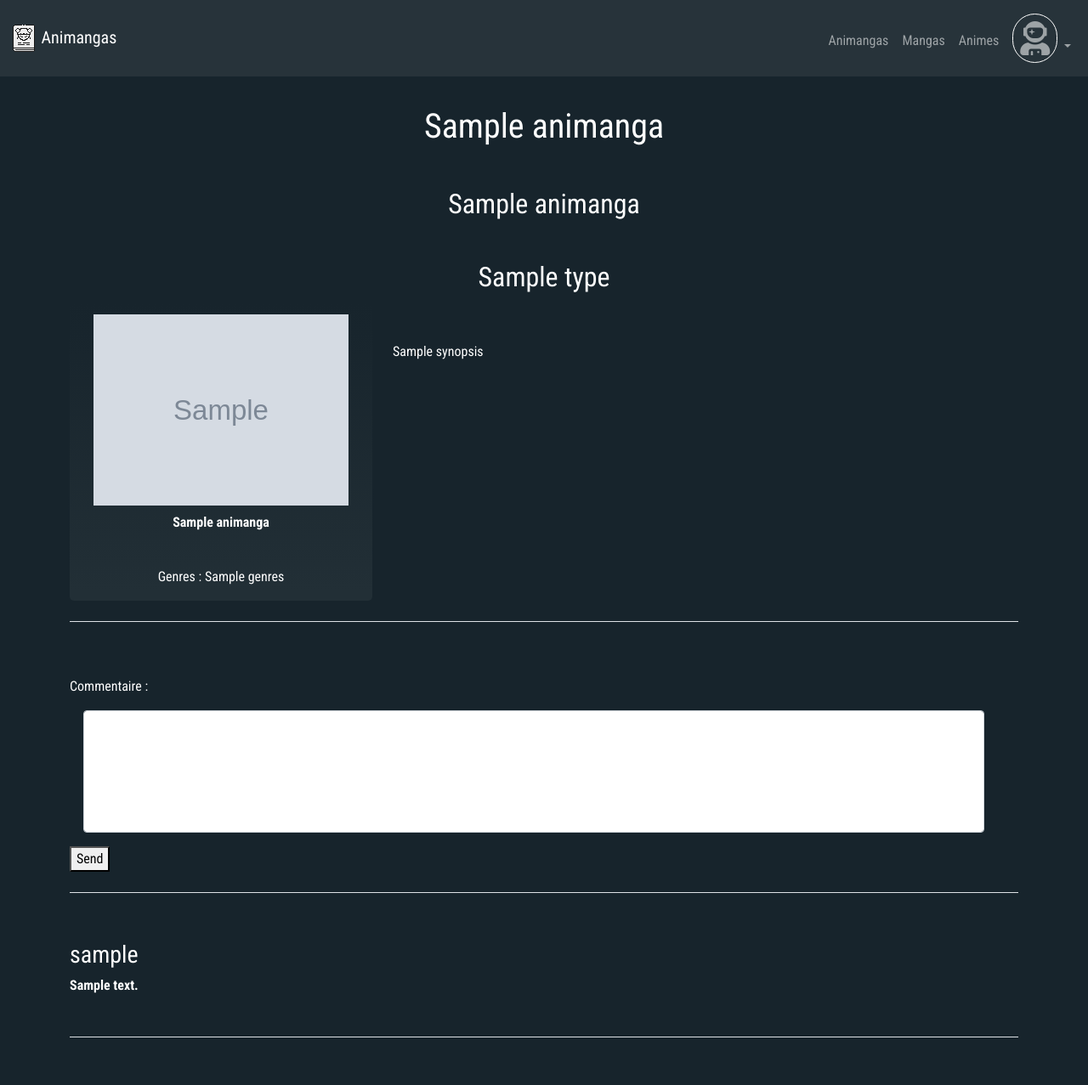
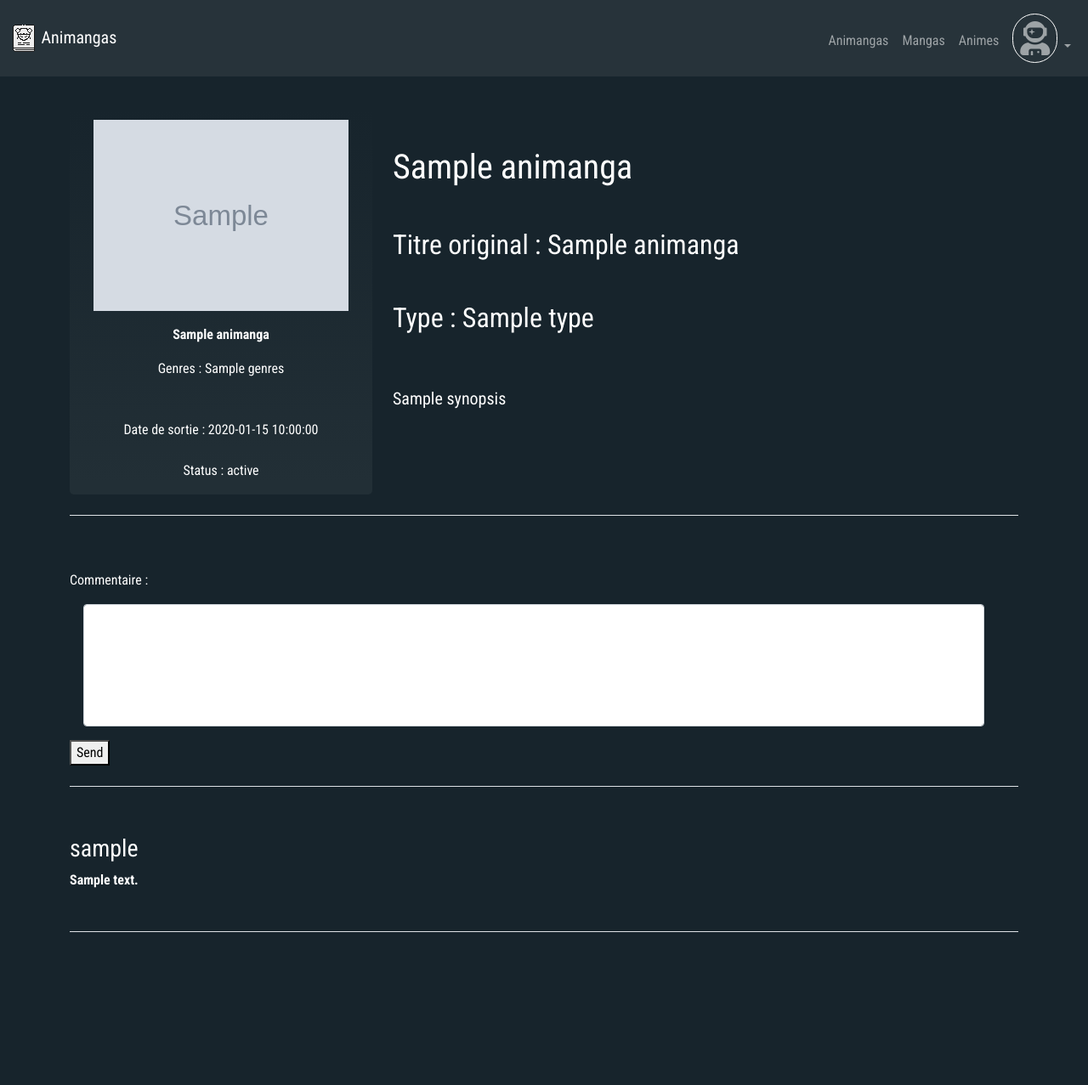
Before and after one commit to theopg1/projetM1, a Symfony app: template symfony/templates/animanga.html.twig in a window 1280 px wide; the page is wider, and only the part inside the window is pictured. Shown: that part at 85% size. After the commit the page ends 1097 px from the top of that part, so only its background shows below. Run offline with Twig, Linux system fonts and the light colour scheme; the template is opened without the code that fills it: most values are stand-ins (such as "Sample title", 1, 10 or a date in 2020); grey boxes marked "Sample" are stand-in pictures; form fields are guessed from the names that the template uses; some libraries are stand-ins or nearby versions.

Commit message:
petite modification css + infos Carte sur Browse + Animanga
ajout d'info sur les cartes des œuvres ainsi que changements visuels, css

```diff
--- a/symfony/templates/animanga.html.twig
+++ b/symfony/templates/animanga.html.twig
@@ -4,31 +4,34 @@
 
 {% block body %}
 <div class="container">
-    <h1 style="text-align: center">{{ animanga.title }}</h1>
-
-    <h2 class="mt-5 mb-4" style="text-align: center">{{ animanga.originalTitle }}</h2>
-
     <div>
-        <h2 class="mt-5" style="text-align: center">{{ animanga.type }}</h2>
         <div class="row" style="display: flex; flex-flow: row">
 
             <div class="col col-md-4">
                 <div class="animanga-container p-3 text-center">
-                    <a href="{{ animanga.image }}">
+                    <a target="_blank" href="{{ animanga.image }}">
                         <img class="imageAnimanga" src="{{ animanga.image }}" data-src="{{ animanga.image }}" alt="Square placeholder img">
                     </a>
-                    <p class="mt-2"><strong>{{ animanga.title }}</strong></p>
+                    <br>
+                    <p style="margin-top: 1em;"><strong>{{ animanga.title }}</strong></p>
+                    <span>Genres : {{ animanga.genres|replace({',': ' |'}) }}</span>
+                    <br><br>
                     {% if animanga.type == "Manga" %}
                         <span>Nombre de tomes : {{ animanga.tomes ? animanga.tomes : 'Inconnu' }}</span>
                     {% elseif animanga.type == "Anime" %}
                         <span>Nombre d'épisodes : {{ animanga.episodes ? animanga.episodes : 'Inconnu' }}</span>
                     {% endif %}
                     <br>
-                    <span>Genres : {{ animanga.genres|replace({',': ' |'}) }}</span>
+                    <span>Date de sortie : {{ animanga.releaseDate }}</span>
+                    <br><br>
+                    <span>Status : {{ animanga.status }}</span>
                 </div>
             </div>
             <div>
-                <p style="width: 65%; margin-top: 3em;">{{ animanga.synopsis }}</p>
+                <h1 class="mt-5" style="text-align: center; width: fit-content">{{ animanga.title }}</h1>
+                <h2 class="mt-5" style="text-align: center; width: fit-content">Titre original : {{ animanga.originalTitle }}</h2>
+                <h2 class="mt-5" style="text-align: center; width: fit-content">Type : {{ animanga.type }}</h2>
+                <p style="width: 65%; margin-top: 3em; font-size: 15pt;">{{ animanga.synopsis }}</p>
             </div>
         </div>
     </div>
```
Also changed, not shown: symfony/templates/animangaNoComment.html.twig (+12 -8 lines), symfony/templates/browse.html.twig (+6 -2 lines).
